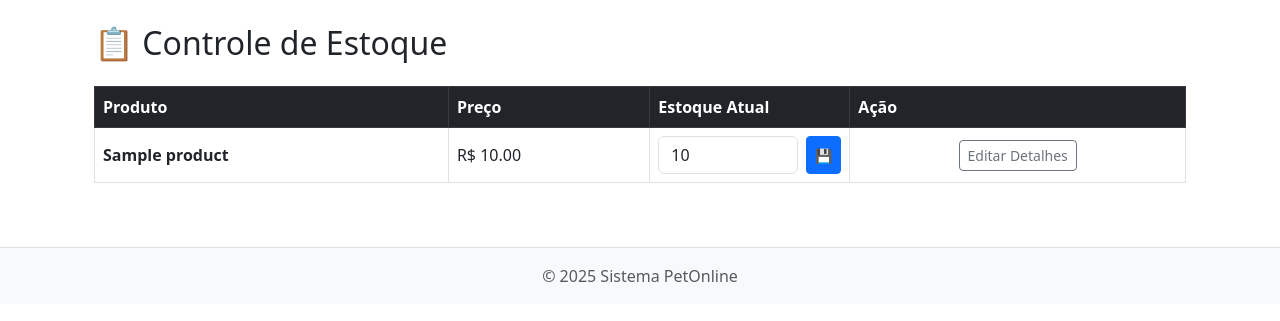
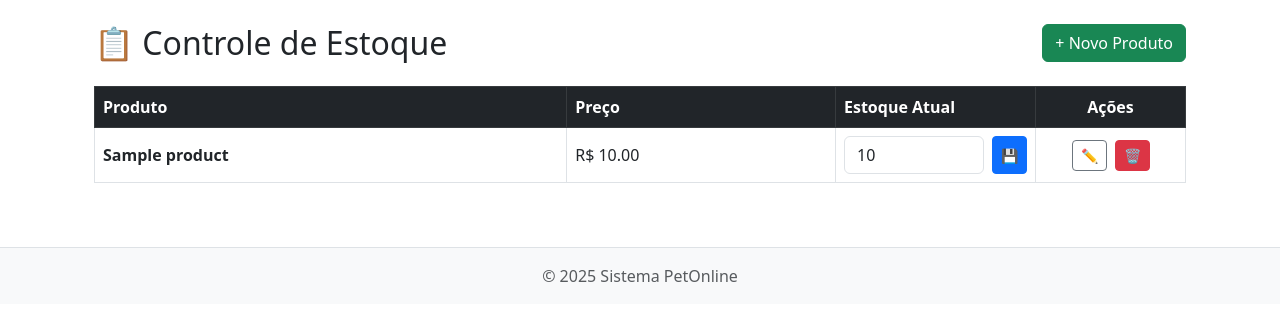
Before and after one commit to Gsbudoia/PetShopOnline, a Django app: page /vendas/gestao/estoque/ in a window 1280 px wide. Shown: the part 58-379 px from the top of the page. Run offline with Django 4.2, Linux system fonts and the light colour scheme; a user stored in the database is signed in; tables that the repository leaves empty hold one stand-in row (values such as "Sample post").

Commit message:
Adiciona funcionalidades de adicionar e remover produtos no painel

```diff
--- a/sales/urls.py
+++ b/sales/urls.py
@@ -9,4 +9,6 @@ urlpatterns = [
     path('remover/<int:product_id>/', views.cart_remove, name='cart_remove'),
     path('finalizar/', views.order_create, name='order_create'),
     path('gestao/estoque/', views.admin_stock_list, name='admin_stock_list'),
+    path('gestao/produto/novo/', views.admin_product_add, name='admin_product_add'),
+    path('gestao/produto/remover/<int:pk>/', views.admin_product_delete, name='admin_product_delete'),
 ]
--- a/sales/views.py
+++ b/sales/views.py
@@ -5,6 +5,7 @@ from django.contrib import messages
 from .cart import Cart
 from django.views.decorators.http import require_POST
 from django.contrib.admin.views.decorators import staff_member_required
+from .forms import ProductForm
 
 # --- LISTA DE PRODUTOS (VITRINE) ---
 def product_list(request):
@@ -99,3 +100,29 @@ def admin_stock_list(request):
         return redirect('admin_stock_list')
 
     return render(request, 'sales/admin_stock_list.html', {'products': products})
+
+# --- ADICIONAR PRODUTO ---
+@staff_member_required
+def admin_product_add(request):
+    if request.method == 'POST':
+        form = ProductForm(request.POST, request.FILES)
+        if form.is_valid():
+            form.save()
+            messages.success(request, 'Produto cadastrado com sucesso!')
+            return redirect('admin_stock_list')
+    else:
+        form = ProductForm()
+
+    return render(request, 'sales/admin_product_form.html', {'form': form})
+
+# --- REMOVER PRODUTO ---
+@staff_member_required
+def admin_product_delete(request, pk):
+    product = get_object_or_404(Product, pk=pk)
+
+    if request.method == 'POST':
+        product.delete()
+        messages.success(request, 'Produto removido do estoque.')
+        return redirect('admin_stock_list')
+
+    return redirect('admin_stock_list')
--- a/templates/sales/admin_stock_list.html
+++ b/templates/sales/admin_stock_list.html
@@ -2,7 +2,12 @@
 
 {% block content %}
 <div class="container mt-4">
-    <h2 class="mb-4">📋 Controle de Estoque</h2>
+    <div class="d-flex justify-content-between align-items-center mb-4">
+        <h2 class="mb-0">📋 Controle de Estoque</h2>
+        <a href="{% url 'admin_product_add' %}" class="btn btn-success">
+            + Novo Produto
+        </a>
+    </div>
 
     <div class="table-responsive">
         <table class="table table-hover table-bordered">
@@ -11,31 +16,47 @@
                     <th>Produto</th>
                     <th>Preço</th>
                     <th style="width: 200px;">Estoque Atual</th>
-                    <th>Ação</th>
+                    <th style="width: 150px;" class="text-center">Ações</th>
                 </tr>
             </thead>
             <tbody>
                 {% for product in products %}
                 <tr class="{% if product.stock_quantity == 0 %}table-danger{% elif product.stock_quantity < 5 %}table-warning{% endif %}">
+
                     <td class="align-middle">
                         <strong>{{ product.name }}</strong>
                         {% if product.stock_quantity == 0 %}
-                            <span class="badge bg-danger">Esgotado</span>
+                            <span class="badge bg-danger ms-2">Esgotado</span>
+                        {% endif %}
+                        {% if not product.is_active %}
+                            <span class="badge bg-secondary ms-2">Inativo</span>
                         {% endif %}
                     </td>
+
                     <td class="align-middle">R$ {{ product.price }}</td>
 
                     <td class="align-middle">
-                        <form action="" method="post" class="d-flex">
+                        <form action="{% url 'admin_stock_list' %}" method="post" class="d-flex">
                             {% csrf_token %}
                             <input type="hidden" name="product_id" value="{{ product.id }}">
                             <input type="number" name="new_quantity" value="{{ product.stock_quantity }}" class="form-control" min="0">
-                            <button type="submit" class="btn btn-primary btn-sm ms-2">💾</button>
+                            <button type="submit" class="btn btn-primary btn-sm ms-2" title="Salvar Estoque">💾</button>
                         </form>
                     </td>
 
                     <td class="align-middle text-center">
-                        <a href="/admin/sales/product/{{ product.id }}/change/" target="_blank" class="btn btn-sm btn-outline-secondary">Editar Detalhes</a>
+                        <div class="d-flex justify-content-center gap-2">
+                            <a href="/admin/sales/product/{{ product.id }}/change/" target="_blank" class="btn btn-sm btn-outline-secondary" title="Editar Detalhes">
+                                ✏️
+                            </a>
+
+                            <form action="{% url 'admin_product_delete' product.id %}" method="post" onsubmit="return confirm('Tem certeza que deseja EXCLUIR o produto {{ product.name }}?');">
+                                {% csrf_token %}
+                                <button type="submit" class="btn btn-danger btn-sm" title="Excluir Produto">
+                                    🗑️
+                                </button>
+                            </form>
+                        </div>
                     </td>
                 </tr>
                 {% endfor %}
```
Also changed, not shown: sales/forms.py (added, +15 -0 lines), templates/sales/admin_product_form.html (added, +35 -0 lines).
